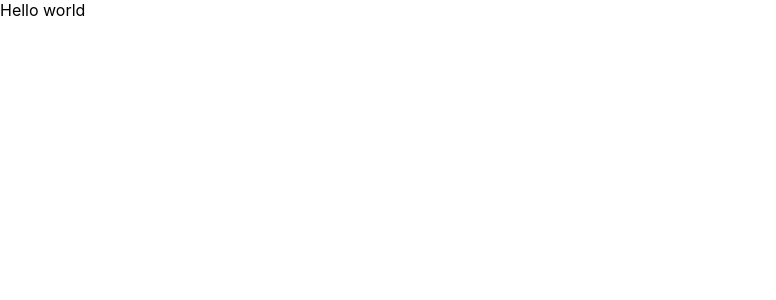
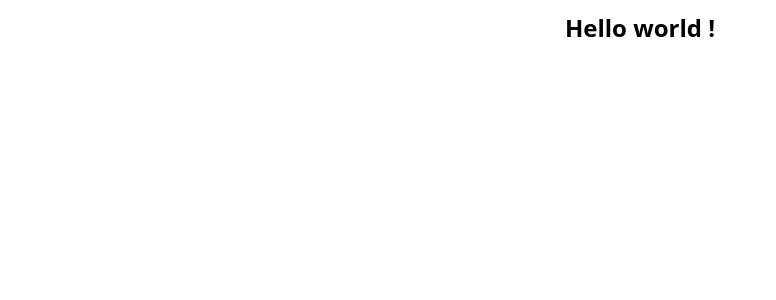
Before and after one commit to jenil97/interior-web, a React (Create React App) app: page / in a window 1280 px wide. Shown: the top 300 px of the page, without its empty margins (0-776 px from the left). Built offline with nearby package versions, Linux system fonts and the light colour scheme.

Commit message:
feat : TailwindCSS

```diff
--- a/package.json
+++ b/package.json
@@ -34,5 +34,8 @@
       "last 1 firefox version",
       "last 1 safari version"
     ]
+  },
+  "devDependencies": {
+    "tailwindcss": "^3.2.6"
   }
 }
--- a/public/index.html
+++ b/public/index.html
@@ -11,7 +11,7 @@
     />
     <link rel="apple-touch-icon" href="%PUBLIC_URL%/logo192.png" />
     <link rel="manifest" href="%PUBLIC_URL%/manifest.json" />
-    <title>Interio paradise</title>
+    <title>Interio</title>
   </head>
   <body>
     <noscript>You need to enable JavaScript to run this app.</noscript>
--- a/src/App.js
+++ b/src/App.js
@@ -2,8 +2,8 @@
 
 function App() {
   return (
-    <div>
-      Hello world
+    <div className="text-center text-2xl font-bold py-3">
+      Hello world !
     </div>
   );
 }
--- a/src/index.css
+++ b/src/index.css
@@ -1,13 +1,3 @@
-body {
-  margin: 0;
-  font-family: -apple-system, BlinkMacSystemFont, 'Segoe UI', 'Roboto', 'Oxygen',
-    'Ubuntu', 'Cantarell', 'Fira Sans', 'Droid Sans', 'Helvetica Neue',
-    sans-serif;
-  -webkit-font-smoothing: antialiased;
-  -moz-osx-font-smoothing: grayscale;
-}
-
-code {
-  font-family: source-code-pro, Menlo, Monaco, Consolas, 'Courier New',
-    monospace;
-}
+@tailwind base;
+@tailwind components;
+@tailwind utilities;
--- /dev/null
+++ b/tailwind.config.js
@@ -0,0 +1,8 @@
+/** @type {import('tailwindcss').Config} */
+module.exports = {
+  content: ["./src/**/*.{js,jsx,ts,tsx}"],
+  theme: {
+    extend: {},
+  },
+  plugins: [],
+};
```
Also changed, not shown: 2 other files (tests, documents, lock files or other folders).
